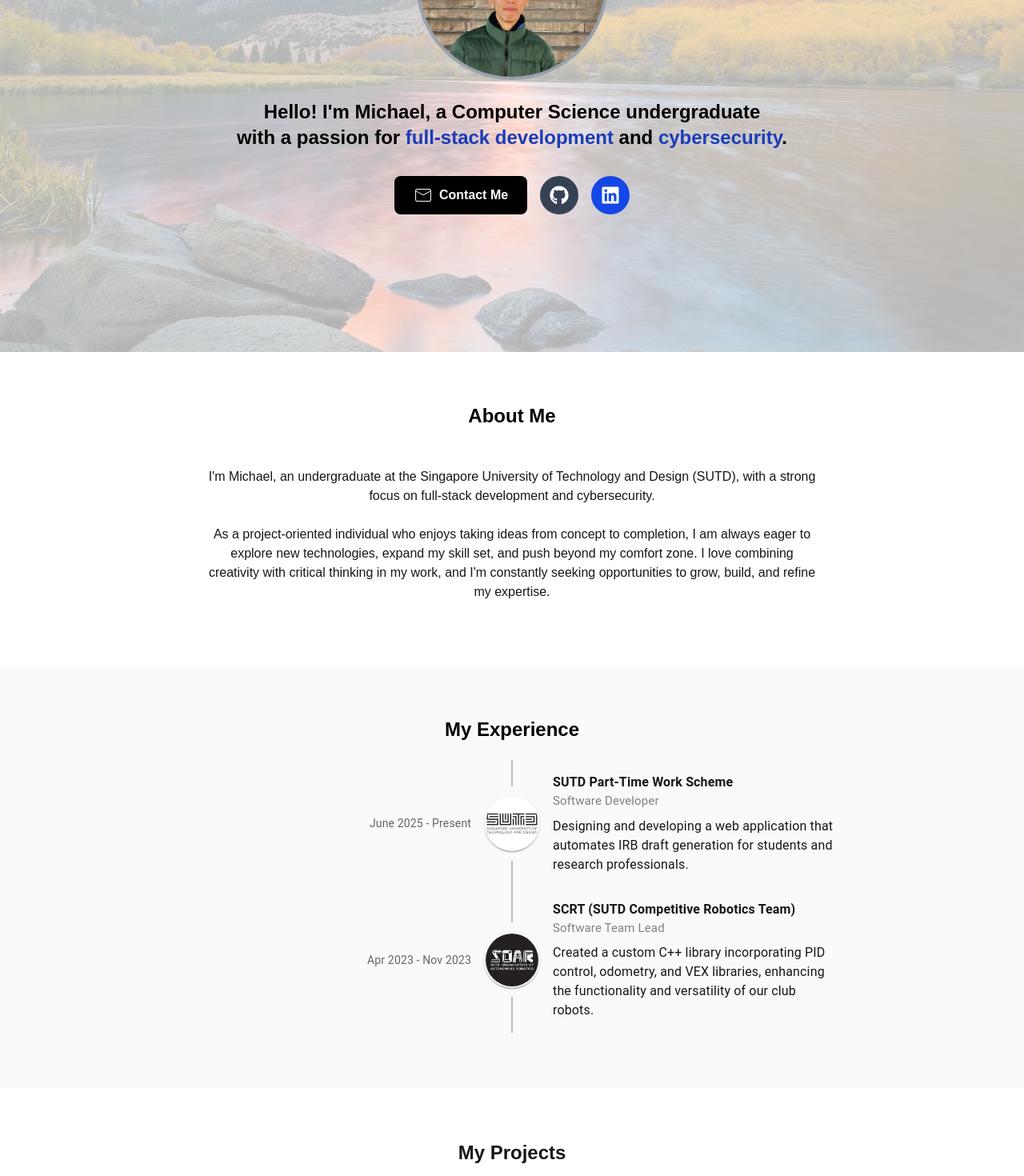
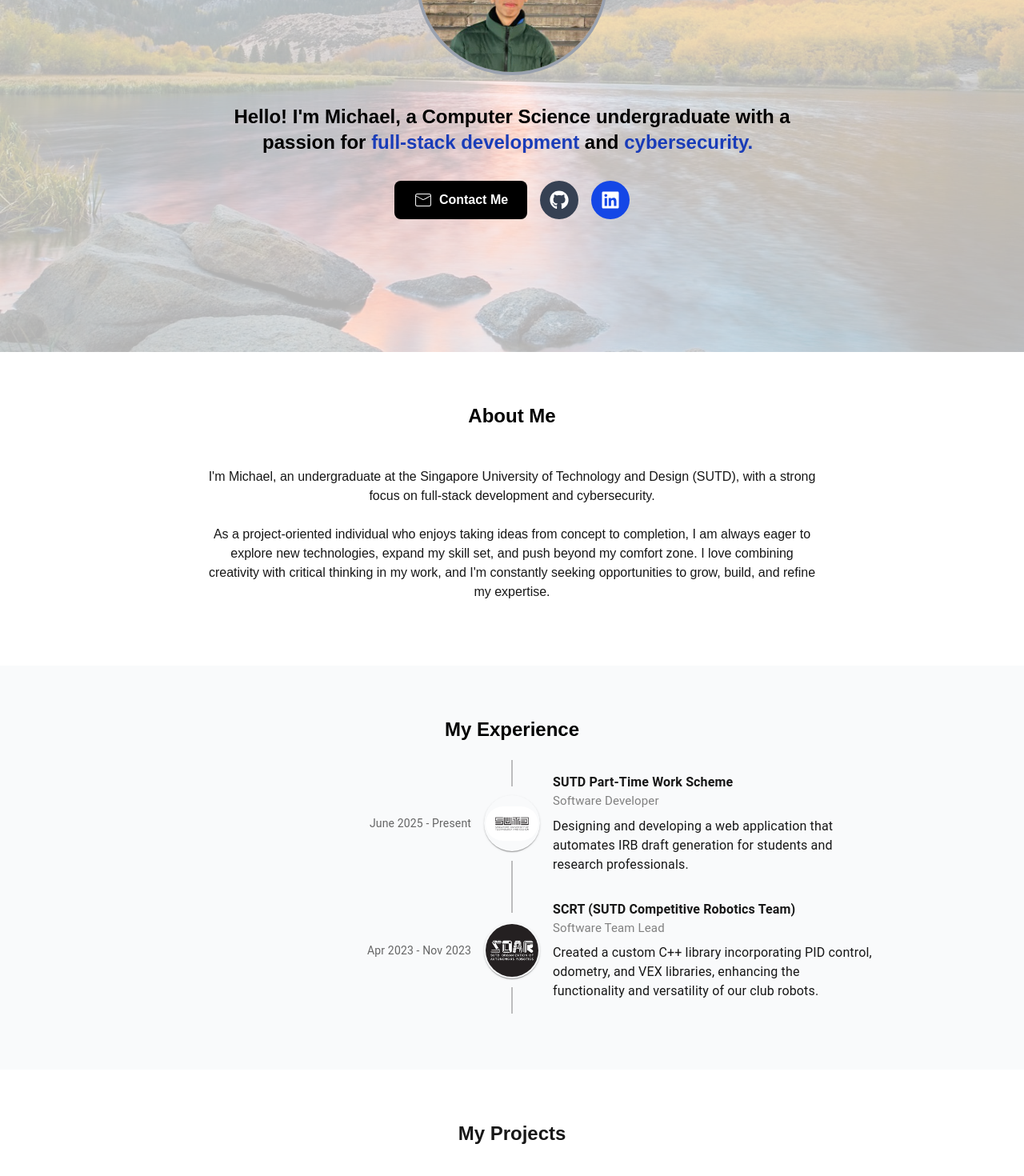
Before and after one commit to michaeljrr/portfolio-website, a Next.js app: page / in a window 1280 px wide. Shown: the part 360-1830 px from the top of the page at 80% size. Built offline with nearby package versions, Linux system fonts and the light colour scheme.

Commit message:
added animations

```diff
--- a/animations/typing.tsx
+++ b/animations/typing.tsx
@@ -41,11 +41,11 @@ export const TypingEffect = ({
   }, [currentIndex, text, speed, delay, isComplete, onComplete]);
 
   return (
-    <span className={`inline-block ${className}`}>
+    <span className={`inline ${className}`}>
       {displayedText}
       {showCursor && (
         <motion.span
-          className={`inline-block ml-1 ${cursorClassName}`}
+          className={`inline ml-1 ${cursorClassName}`}
           animate={{ opacity: [1, 0] }}
           transition={{
             duration: 0.5,
@@ -204,7 +204,7 @@ export const AnimatedTyping = ({
 };
 
 // Example usage component
-const TypingEffectDemo = () => {
+export const TypingEffectDemo = () => {
   const [showSecondText, setShowSecondText] = useState(false);
 
   return (
--- a/components/1_Home.tsx
+++ b/components/1_Home.tsx
@@ -1,10 +1,24 @@
+'use client';
+
 import Image from 'next/image';
 import Link from 'next/link';
 import { FaGithub, FaLinkedin, } from 'react-icons/fa';
 import { CiMail } from "react-icons/ci";
-//import { TypingEffect, MultiTypingEffect, AnimatedTyping } from "@/animations/typing";
+import { TypingEffect } from "@/animations/typing";
+import { useState } from 'react';
+import { motion } from 'framer-motion';
 
 export default function HomePage() {
+  const [showCursor, setShowCursor] = useState(true);
+
+  const [showSecond, setShowSecond] = useState(false);
+  const [showSecondCursor, setShowSecondCursor] = useState(true);
+
+  const [showThird, setShowThird] = useState(false);
+  const [showThirdCursor, setShowThirdCursor] = useState(true);
+
+  const [showFourth, setShowFourth] = useState(false);
+
   return (
     <section id="home" className="pt-20 p-8 min-h-screen relative flex flex-col justify-center">
         {/* Background Image Container with fixed aspect ratio */}
@@ -23,6 +37,11 @@ export default function HomePage() {
 
         <div className="relative z-10 flex flex-col items-center max-w-4xl mx-auto">
           {/* Circular profile picture */}
+          <motion.div
+            initial={{ opacity: 0, y: -100 }}
+            animate={{ opacity: 1, y: 0 }}
+            transition={{ duration: 0.5 }}
+          >
           <div className="w-60 h-60 rounded-full border-4 border-gray-400 overflow-hidden mb-6">
             <Image
               src="/portrait_1.jpg"
@@ -32,16 +51,72 @@ export default function HomePage() {
               className="w-full h-full object-cover scale-200 translate-x-4"
             />
           </div>
+          </motion.div>
 
+          <p className="text-2xl font-semibold mb-8 text-center px-4 max-w-3xl mt-3 ">
+            <TypingEffect
+              text="Hello! I'm Michael, a Computer Science undergraduate with a passion for "
+              speed={10}
+              className="text-black"
+              showCursor={showCursor}
+              cursorClassName="text-blue-500"
+              onComplete={() => {setShowCursor(false); setShowSecond(true)}}
+            />
+
+            {showSecond && (
+              <TypingEffect
+                text="full-stack development "
+                speed={10}
+                delay={0}
+                className="text-blue-800"
+                cursorClassName="text-blue-500"
+                showCursor={showSecondCursor}
+                onComplete={() => {setShowSecondCursor(false); setShowThird(true)}}
+              />
+            )}
+
+            {showThird && (
+              <TypingEffect
+                text="and "
+                speed={10}
+                delay={0}
+                className="text-black"
+                cursorClassName="text-blue-500"
+                showCursor={showThirdCursor}
+                onComplete={() => {setShowThirdCursor(false); setShowFourth(true)}}
+              />
+            )}
+
+            {showFourth && (
+              <TypingEffect
+                text="cybersecurity."
+                speed={10}
+                delay={0}
+                className="text-blue-800"
+                cursorClassName="text-blue-500"
+              />
+            )}
+
+
+
+          </p>
+
+          {/*
           <h2 className="text-2xl font-semibold mb-8 text-black text-center px-4">
             Hello! I&apos;m Michael,
             a Computer Science undergraduate <br/>
             with a passion for <span className="text-blue-800">full-stack development</span> and <span className="text-blue-800">cybersecurity</span>.
-          </h2>
+          </h2>*/}
 
           {/* Icon-only buttons */}
+          <motion.div
+            initial={{ opacity: 0, y: 50}}
+            animate={{ opacity: 1, y: 0 }}
+            transition={{ duration: 1 }}
+          >
           <div className="flex gap-4 justify-center flex-wrap">
             {/* Contact Me Button */}
+
             <Link
               href="#contact"
               className="flex items-center gap-2 bg-black hover:bg-gray-800 text-white px-6 py-3 rounded-lg font-semibold hover:scale-110 transition-all duration-200"
@@ -49,6 +124,7 @@ export default function HomePage() {
               <CiMail className='w-6 h-6 '/>
               Contact Me
             </Link>
+
 
             {/* GitHub Icon */}
             <a
@@ -70,6 +146,7 @@ export default function HomePage() {
               <FaLinkedin className="text-white w-6 h-6" />
             </Link>
           </div>
+          </motion.div>
         </div>
     </section>
   );
--- a/components/2_About.tsx
+++ b/components/2_About.tsx
@@ -1,14 +1,23 @@
+'use client';
+import { motion } from 'framer-motion';
+
 export default function About(){
     return(
         <section id='about' className='bg-white h-auto w-full py-16 px-8'>
             <h2 className="text-2xl font-semibold mb-4 text-black text-center">
                 About Me
             </h2>
+            <motion.div
+            initial={{ opacity: 0, y: 50 }}
+            whileInView={{ opacity: 1, y: 0 }}
+            transition={{ duration: 0.5 }}
+            >
             <p className="mb-4 text-center mx-auto max-w-3xl mt-12">
             I&apos;m Michael, an undergraduate at the Singapore University of Technology and Design (SUTD), with a strong focus on full-stack development and cybersecurity.
             <br /><br />
             As a project-oriented individual who enjoys taking ideas from concept to completion, I am always eager to explore new technologies, expand my skill set, and push beyond my comfort zone. I love combining creativity with critical thinking in my work, and I&apos;m constantly seeking opportunities to grow, build, and refine my expertise.
             </p>
+            </motion.div>
         </section>
     );
 }
--- a/components/3_Experience.tsx
+++ b/components/3_Experience.tsx
@@ -10,7 +10,7 @@ import TimelineDot from '@mui/lab/TimelineDot';
 import TimelineOppositeContent from '@mui/lab/TimelineOppositeContent';
 import Typography from '@mui/material/Typography';
 import Image from 'next/image';
-
+import { motion } from 'framer-motion';
 
 export default function Experience() {
   return (
@@ -19,94 +19,145 @@ export default function Experience() {
         My Experience
       </h2>
 
-      <Timeline position={'right'}>
+      <Timeline position="right">
+        {/* === Timeline Item 1 === */}
         <TimelineItem>
-          <TimelineOppositeContent sx={{ my: 'auto' }} align="right" variant="body2" color="text.secondary">
+          <TimelineOppositeContent
+            sx={{ my: 'auto' }}
+            align="right"
+            variant="body2"
+            color="text.secondary"
+          >
+            <motion.span
+              style={{ display: 'inline-block' }}
+              initial={{ opacity: 0, x: -20 }}
+              whileInView={{ opacity: 1, x: 0 }}
+              transition={{ duration: 0.3 }}
+            >
               June 2025 - Present
+            </motion.span>
           </TimelineOppositeContent>
 
           <TimelineSeparator>
-            <TimelineConnector sx={{
-              flexGrow: 1,
-              minHeight: '2rem', // Use rem instead of px for better scaling
-              height: 'auto'
-            }}/>
-            <TimelineDot sx={{
+            <TimelineConnector sx={{ flexGrow: 1, minHeight: '2rem' }} />
+
+            <TimelineDot
+              sx={{
                 p: 0,
                 width: 70,
                 height: 70,
                 backgroundColor: 'transparent',
                 display: 'flex',
                 alignItems: 'center',
-              justifyContent: 'center'
-            }}>
+                justifyContent: 'center',
+              }}
+            >
+              <motion.div
+                initial={{ scale: 0 }}
+                whileInView={{ scale: 1 }}
+                transition={{ duration: 0.3, ease: 'easeOut' }}
+              >
                 <Image
                   src="/sutd.png"
                   alt="SUTD"
-                width={66} // Slightly smaller to avoid scaling issues
+                  width={66}
                   height={66}
                   className="rounded-full object-cover"
-                style={{ width: '66px', height: '66px' }} // Explicit sizing
                 />
+              </motion.div>
             </TimelineDot>
-            <TimelineConnector sx={{
-              flexGrow: 1,
-              minHeight: '2rem',
-              height: 'auto'
-            }}/>
+
+            <TimelineConnector sx={{ flexGrow: 1, minHeight: '2rem' }} />
           </TimelineSeparator>
 
           <TimelineContent sx={{ py: 2, px: 2 }}>
-            <Typography sx={{ fontWeight: 'bold' }}>SUTD Part-Time Work Scheme</Typography>
-            <Typography sx={{ fontSize: '15px', color: 'gray' }}>Software Developer</Typography>
+            <motion.div
+              initial={{ opacity: 0, x: 20 }}
+              whileInView={{ opacity: 1, x: 0 }}
+              transition={{ duration: 0.3, delay: 0.2 }}
+            >
+              <Typography sx={{ fontWeight: 'bold' }}>
+                SUTD Part-Time Work Scheme
+              </Typography>
+              <Typography sx={{ fontSize: '15px', color: 'gray' }}>
+                Software Developer
+              </Typography>
               <Typography sx={{ mt: 1, maxWidth: '400px' }}>
-              Designing and developing a web application that automates IRB draft generation for students and research professionals.
+                Designing and developing a web application that automates IRB
+                draft generation for students and research professionals.
               </Typography>
+            </motion.div>
           </TimelineContent>
         </TimelineItem>
 
+        {/* === Timeline Item 2 === */}
         <TimelineItem>
-          <TimelineOppositeContent sx={{ my: 'auto' }} align="right" variant="body2" color="text.secondary">
+          <TimelineOppositeContent
+            sx={{ my: 'auto' }}
+            align="right"
+            variant="body2"
+            color="text.secondary"
+          >
+            <motion.span
+              style={{ display: 'inline-block' }}
+              initial={{ opacity: 0, x: -20 }}
+              whileInView={{ opacity: 1, x: 0 }}
+              transition={{ duration: 0.3 }}
+            >
               Apr 2023 - Nov 2023
+            </motion.span>
           </TimelineOppositeContent>
 
           <TimelineSeparator>
-            <TimelineConnector sx={{
-              flexGrow: 1,
-              minHeight: '2rem',
-              height: 'auto'
-            }}/>
-            <TimelineDot sx={{
+            <TimelineConnector sx={{ flexGrow: 1, minHeight: '2rem' }} />
+
+            <TimelineDot
+              sx={{
                 p: 0,
                 width: 70,
                 height: 70,
                 backgroundColor: 'transparent',
                 display: 'flex',
                 alignItems: 'center',
-              justifyContent: 'center'
-            }}>
+                justifyContent: 'center',
+              }}
+            >
+              <motion.div
+                initial={{ scale: 0 }}
+                whileInView={{ scale: 1 }}
+                transition={{ duration: 0.3, ease: 'easeOut' }}
+              >
                 <Image
                   src="/soar.png"
                   alt="SCRT"
                   width={66}
                   height={66}
                   className="rounded-full object-cover"
-                style={{ width: '66px', height: '66px' }}
                 />
+              </motion.div>
             </TimelineDot>
-            <TimelineConnector sx={{
-              flexGrow: 1,
-              minHeight: '2rem',
-              height: 'auto'
-            }}/>
+
+            <TimelineConnector sx={{ flexGrow: 1, minHeight: '2rem' }} />
           </TimelineSeparator>
 
           <TimelineContent sx={{ py: 2, px: 2 }}>
-            <Typography sx={{ fontWeight: 'bold' }}>SCRT (SUTD Competitive Robotics Team)</Typography>
-            <Typography sx={{ fontSize: '15px', color: 'gray' }}>Software Team Lead</Typography>
-            <Typography sx={{ mt: 1, maxWidth: '350px' }}>
-              Created a custom C++ library incorporating PID control, odometry, and VEX libraries, enhancing the functionality and versatility of our club robots.
+            <motion.div
+              initial={{ opacity: 0, x: 20 }}
+              whileInView={{ opacity: 1, x: 0 }}
+              transition={{ duration: 0.3, delay: 0.2 }}
+            >
+              <Typography sx={{ fontWeight: 'bold' }}>
+                SCRT (SUTD Competitive Robotics Team)
               </Typography>
+              <Typography sx={{ fontSize: '15px', color: 'gray' }}>
+                Software Team Lead
+              </Typography>
+              <Typography sx={{ mt: 1, maxWidth: '400px' }}>
+                Created a custom C++ library incorporating PID control, odometry,
+                and VEX libraries, enhancing the functionality and versatility of
+                our club robots.
+              </Typography>
+            </motion.div>
           </TimelineContent>
         </TimelineItem>
       </Timeline>
--- a/components/Header.tsx
+++ b/components/Header.tsx
@@ -3,6 +3,7 @@
 import Link from 'next/link';
 import { useState } from 'react';
 import { HiMenu, HiX } from 'react-icons/hi'; // Hamburger & close icons
+import { motion } from 'framer-motion';
 
 export default function Header() {
   const [isOpen, setIsOpen] = useState(false);
@@ -10,9 +11,20 @@ export default function Header() {
   return (
     <header className="fixed top-0 left-0 right-0 z-50 bg-white/80 text-black backdrop-blur-md shadow-md">
       <div className="flex justify-between items-center max-w-7xl mx-auto px-4 py-4">
-        <h1 className="text-lg md:text-xl font-bold">Emata Michael Jr Rasco</h1>
+        <motion.div
+            initial={{ opacity: 0, y: -10 }}
+            animate={{ opacity: 1, y: 0 }}
+            transition={{ duration: 0.5 }}
+          >
+        <Link href="#home" className="text-lg md:text-xl font-bold">Emata Michael Jr Rasco</Link>
+        </motion.div>
 
         {/* Desktop Nav */}
+        <motion.div
+            initial={{ opacity: 0, y: -10 }}
+            animate={{ opacity: 1, y: 0 }}
+            transition={{ duration: 0.5 }}
+          >
         <nav className="hidden md:flex gap-8">
           <Link href="#home" className="hover:underline">Home</Link>
           <Link href="#about" className="hover:underline">About</Link>
@@ -20,6 +32,8 @@ export default function Header() {
           <Link href="#projects" className="hover:underline">Projects</Link>
           <Link href="#contact" className="hover:underline">Contact</Link>
         </nav>
+
+        </motion.div>
 
         {/* Mobile Hamburger */}
         <button
--- a/data/projects.ts
+++ b/data/projects.ts
@@ -4,7 +4,7 @@ export const projects: Project[] = [
   {
     title: "Portfolio Website",
     description: "Developed a responsive personal portfolio website to showcase projects and skills with a clean, modern design.",
-    image: "/mountain.jpg",
+    image: "/portfolio.png",
     technologies: ["React", "Next.js", "TailwindCss", "Typescript", "Vercel"],
     githubUrl: "https://github.com/michaeljrr/2025-Term-4",
   },
```
Also changed, not shown: components/ProjectCard.tsx (indentation only), public/portfolio.png (added), src/app/icon.png (deleted), 1 other file (tests, documents, lock files or other folders). Lines whose indentation alone changed are shown as unchanged.
